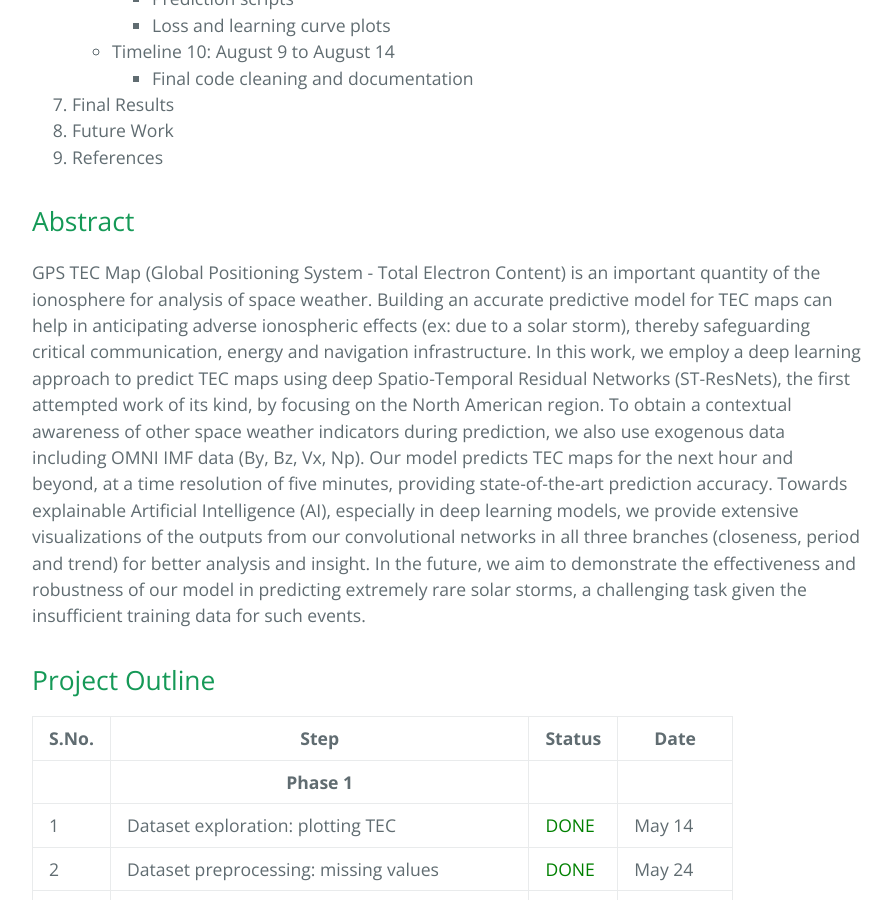
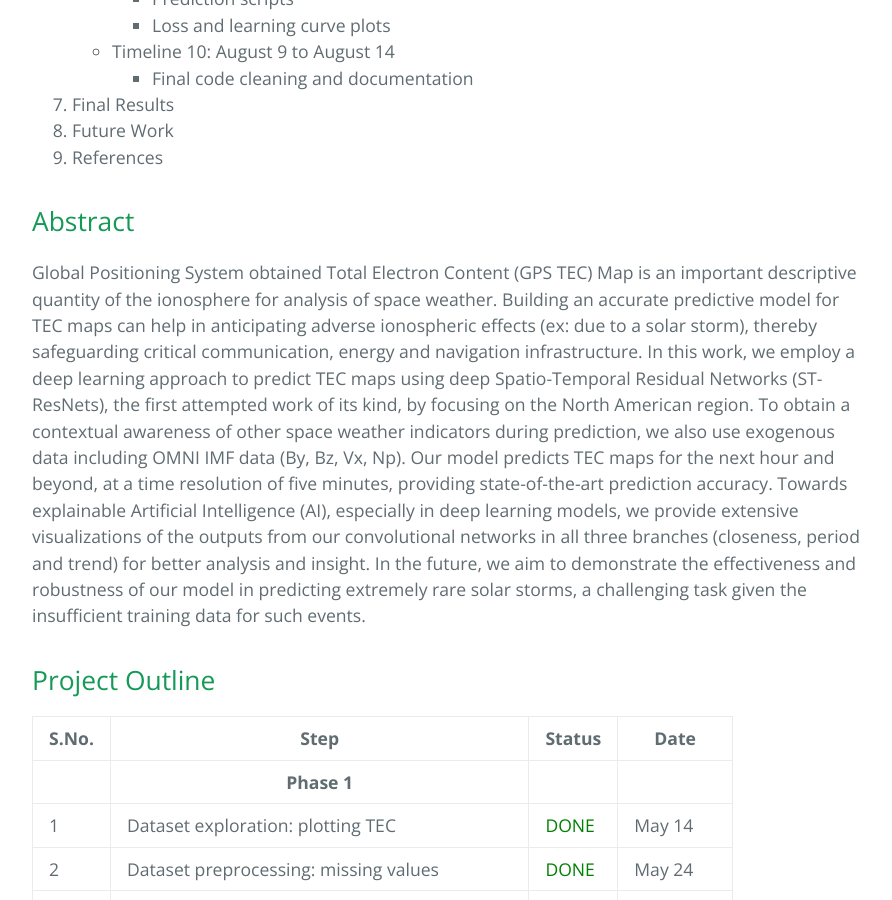
Before and after one commit to vtsuperdarn/DeepPredTEC, a Jekyll site: the page built from _posts/2018-06-17-gsoc-2018-project.md, in a window 1280 px wide and 900 px high, scrolled down 1613 px. Shown: the whole window, without its empty margins (192-1084 px from the left). Built offline with Jekyll 4.4.1, drawn with Linux system fonts in a browser that asks for light colours.

```diff
--- a/_posts/2018-06-17-gsoc-2018-project.md
+++ b/_posts/2018-06-17-gsoc-2018-project.md
@@ -55,7 +55,7 @@
 9. References
 
 ## Abstract
-GPS TEC Map (Global Positioning System - Total Electron Content) is an important quantity of the ionosphere for analysis of space weather. Building an accurate predictive model for TEC maps can help in anticipating adverse ionospheric effects (ex: due to a solar storm), thereby safeguarding critical communication, energy and navigation infrastructure. In this work, we employ a deep learning approach to predict TEC maps using deep Spatio-Temporal Residual Networks (ST-ResNets), the first attempted work of its kind, by focusing on the North American region. To obtain a contextual awareness of other space weather indicators during prediction, we also use exogenous data including OMNI IMF data (By, Bz, Vx, Np). Our model predicts TEC maps for the next hour and beyond, at a time resolution of five minutes, providing state-of-the-art prediction accuracy. Towards explainable Artificial Intelligence (AI), especially in deep learning models, we provide extensive visualizations of the outputs from our convolutional networks in all three branches (closeness, period and trend) for better analysis and insight. In the future, we aim to demonstrate the effectiveness and robustness of our model in predicting extremely rare solar storms, a challenging task given the insufficient training data for such events.
+Global Positioning System obtained Total Electron Content (GPS TEC) Map is an important descriptive quantity of the ionosphere for analysis of space weather. Building an accurate predictive model for TEC maps can help in anticipating adverse ionospheric effects (ex: due to a solar storm), thereby safeguarding critical communication, energy and navigation infrastructure. In this work, we employ a deep learning approach to predict TEC maps using deep Spatio-Temporal Residual Networks (ST-ResNets), the first attempted work of its kind, by focusing on the North American region. To obtain a contextual awareness of other space weather indicators during prediction, we also use exogenous data including OMNI IMF data (By, Bz, Vx, Np). Our model predicts TEC maps for the next hour and beyond, at a time resolution of five minutes, providing state-of-the-art prediction accuracy. Towards explainable Artificial Intelligence (AI), especially in deep learning models, we provide extensive visualizations of the outputs from our convolutional networks in all three branches (closeness, period and trend) for better analysis and insight. In the future, we aim to demonstrate the effectiveness and robustness of our model in predicting extremely rare solar storms, a challenging task given the insufficient training data for such events.
 
 ## Project Outline
 <table>
```
Also changed, not shown: assets/difference.png, assets/exodifference.png, assets/output1.png, assets/output2.png, assets/sample_tec.png, assets/st_resnet.png.
